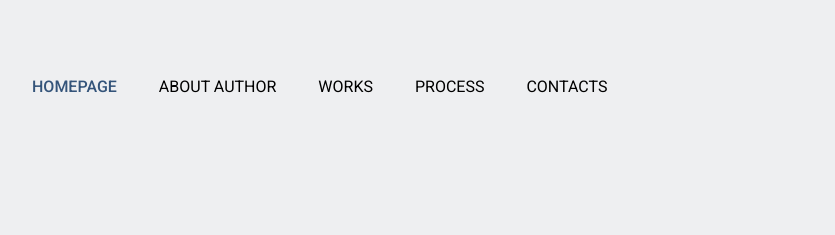
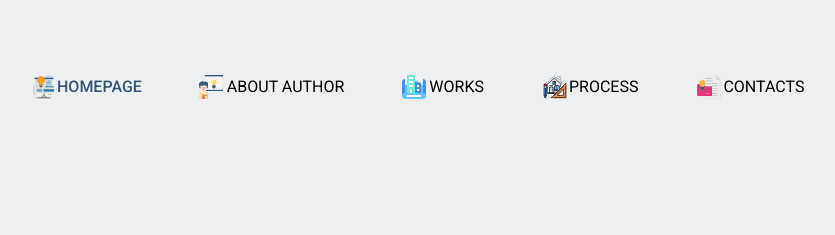
Before and after one commit to annaermolenko2017/BEAUTY, a plain HTML site: page HW9/index.html in a window 1280 px wide. Shown: the top 235 px of the page, without its empty margins (53-888 px from the left). Drawn offline with Linux system fonts and the light colour scheme.

Commit message:
add icons

```diff
--- a/HW9/index.html
+++ b/HW9/index.html
@@ -15,11 +15,11 @@
         <div class="wrapper">
             <nav class="nav header__nav">
                 <ul class="nav-list">
-                    <li class="nav-list__item"><a class="nav-list__link nav-list__link_active" href="#">Homepage</a></li>
-                    <li class="nav-list__item"><a class="nav-list__link" href="#">About author</a></li>
-                    <li class="nav-list__item"><a class="nav-list__link" href="#">Works</a></li>
-                    <li class="nav-list__item"><a class="nav-list__link" href="#">Process</a></li>
-                    <li class="nav-list__item"><a class="nav-list__link" href="#">Contacts</a></li>
+                    <li class="nav-list__item item_homepage"><a class="nav-list__link nav-list__link_active" href="#">Homepage</a></li>
+                    <li class="nav-list__item item_about-author"><a class="nav-list__link" href="#">About author</a></li>
+                    <li class="nav-list__item item_works"><a class="nav-list__link" href="#">Works</a></li>
+                    <li class="nav-list__item item_process"><a class="nav-list__link" href="#">Process</a></li>
+                    <li class="nav-list__item item_contacts"><a class="nav-list__link" href="#">Contacts</a></li>
                 </ul>
             </nav>
             <div class="header-content">
--- a/HW9/slyles/style.scss
+++ b/HW9/slyles/style.scss
@@ -23,8 +23,12 @@ body {
 }
 .nav-list {
     display: flex;
+    position: relative;
     .nav-list__item {
-        margin-right: 42px;
+        display: flex;
+        align-items: center;
+        margin-right: 60px;
+        margin-left: 25px;
         .nav-list__link {
             color: $text-color-black;
             text-transform: uppercase;
@@ -35,6 +39,42 @@ body {
         }
     }
 }
+.item_homepage::before,
+.item_about-author::before,
+.item_works::before,
+.item_process::before,
+.item_contacts::before {
+    width: 24px;
+    height: 24px;
+    background-repeat: no-repeat;
+    position: absolute;
+}
+.item_homepage::before {
+    content: "";
+    left: 0px;
+    background-image: url(../img/homepage.png);
+}
+.item_about-author::before {
+    content: "";
+    left: 167px;
+    background-image: url(../img/about\ author.png);
+}
+.item_works::before {
+    content: "";
+    left: 370px;
+    background-image: url(../img/works.png);
+}
+.item_process::before {
+    content: "";
+    left: 511px;
+    background-image: url(../img/process.png);
+}
+.item_contacts::before {
+    content: "";
+    left: 665px;
+    background-image: url(../img/contacts.png);
+}
+
 .header-content {
     padding-bottom: 141px;
     .header-content__title {
```
Also changed, not shown: HW9/img/about author.png (added), HW9/img/contacts.png (added), HW9/img/homepage.png (added), HW9/img/process.png (added), HW9/img/works.png (added), HW9/slyles/style.css, 1 other file.
